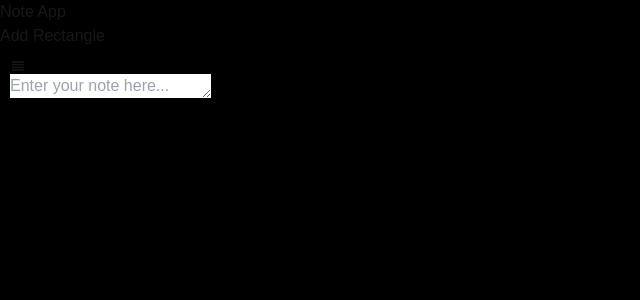
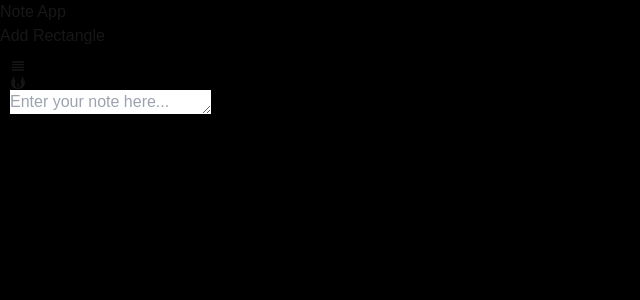
Before and after one commit to mohammadsarraf/teamclone, a Next.js app: page /notes in a window 1280 px wide. Shown: the top 300 px of the page, without its empty margins (0-640 px from the left). Built offline with nearby package versions, Linux system fonts and the light colour scheme.

Commit message:
menu pos.

```diff
--- a/src/app/notes/NoteGrid.tsx
+++ b/src/app/notes/NoteGrid.tsx
@@ -1,6 +1,8 @@
-import React, { RefObject } from "react";
+import { RefObject, useEffect, useState } from "react";
 import GridLayout from "react-grid-layout";
+import { FaJediOrder } from "react-icons/fa6";
 import { MdOutlineReorder } from "react-icons/md";
+import Menu from "./menu";
 
 interface Texts {
   [key: string]: string;
@@ -21,14 +23,33 @@ const NoteGrid = ({
   handleKeyDown,
   newRectKey,
   newRectRef,
+  rectMenuStates,
+  toggleRectMenu,
 }: {
   layout: Layout[];
   texts: Texts;
-  handleTextChange: (key: string, event: React.ChangeEvent<HTMLTextAreaElement>) => void;
-  handleKeyDown: (key: string, event: React.KeyboardEvent<HTMLTextAreaElement>) => void;
+  handleTextChange: (
+    key: string,
+    event: React.ChangeEvent<HTMLTextAreaElement>,
+  ) => void;
+  handleKeyDown: (
+    key: string,
+    event: React.KeyboardEvent<HTMLTextAreaElement>,
+  ) => void;
   newRectKey: string | null;
   newRectRef: RefObject<HTMLTextAreaElement | null>;
-}) => (
+  rectMenuStates: { [key: string]: boolean };
+  toggleRectMenu: (key: string) => void;
+}) => {
+  const calculateMenuPosition = (
+    itemIndex: number,
+    itemsPerPage: number = 23,
+  ) => {
+    const threshold = itemsPerPage - 3; // Last 3 items need "top"
+    return itemIndex >= threshold ? "top" : "bottom";
+  };
+
+  return (
     <GridLayout
       className="layout"
       layout={layout}
@@ -39,24 +60,51 @@ const NoteGrid = ({
       useCSSTransforms={true}
       isResizable={false}
     >
-    {layout.map((item) => (
-      <div key={item.i} className="flex w-full items-center p-4 text-black rounded">
+      {layout.map((item, index) => {
+        const menuPosition = calculateMenuPosition(index, 23);
+
+        return (
+          <div
+            key={item.i}
+            className="flex w-full items-center rounded p-4 text-black "
+          >
             <MdOutlineReorder className="drag-handle mr-4 cursor-move" />
+            <FaJediOrder
+              className="z-50 mr-4 cursor-pointer"
+              onClick={() => toggleRectMenu(item.i)}
+            />
+            {rectMenuStates[item.i] && (
+              <div
+                className={`absolute ${
+                  menuPosition === "top" ? "bottom-0 mb-2" : "-top-8 mt-2"
+                } left-20 w-fit rounded bg-gray-900 p-2 text-white `}
+              >
+                <div>
+                  <Menu />
+                </div>
+              </div>
+            )}
             <div className="flex-1 p-4">
               <textarea
                 value={texts[item.i]}
                 onChange={(e) => handleTextChange(item.i, e)}
                 onKeyDown={(e) => handleKeyDown(item.i, e)}
-            className="w-full bg-transparent outline-none resize-none overflow-hidden"
+                className="w-full resize-none overflow-hidden bg-transparent outline-none"
                 rows={1}
-            style={{ height: 'auto' }}
+                style={{ height: "auto" }}
                 ref={item.i === newRectKey ? newRectRef : null}
-            placeholder={layout.length === 1 && item.i === "rect1" ? "Enter your note here..." : ""}
+                placeholder={
+                  layout.length === 1 && item.i === "rect1"
+                    ? "Enter your note here..."
+                    : ""
+                }
               />
             </div>
           </div>
-    ))}
+        );
+      })}
     </GridLayout>
   );
+};
 
 export default NoteGrid;
--- a/src/app/notes/NoteHeader.tsx
+++ b/src/app/notes/NoteHeader.tsx
@@ -1,7 +1,7 @@
 import React from "react";
 
 const NoteHeader = ({ addRectangle }: { addRectangle: () => void }) => (
-  <header className="flex items-center justify-between p-4 bg-blue-800 text-white">
+  <header className="flex items-center justify-between bg-blue-800 p-4 text-white">
     <h1 className="text-xl">Note App</h1>
     <button onClick={addRectangle} className="bg-white p-2 text-black">
       Add Rectangle
--- /dev/null
+++ b/src/app/notes/menu.tsx
@@ -0,0 +1,39 @@
+export default function Menu() {
+    return(
+        <div>
+                              <button className="block w-full px-2 py-1 text-left hover:bg-gray-300">
+                    Paragraph
+                  </button>
+                  <button className="block w-full px-2 py-1 text-left hover:bg-gray-300">
+                    Task
+                  </button>
+                  <button className="block w-full px-2 py-1 text-left hover:bg-gray-300">
+                    Heading 1
+                  </button>
+                  <button className="block w-full px-2 py-1 text-left hover:bg-gray-300">
+                    Heading 2
+                  </button>
+                  <button className="block w-full px-2 py-1 text-left hover:bg-gray-300">
+                    Heading 3
+                  </button>
+                  <button className="block w-full px-2 py-1 text-left hover:bg-gray-300">
+                    Devider
+                  </button>
+                  <button className="block w-full px-2 py-1 text-left hover:bg-gray-300">
+                    Bullet point
+                  </button>
+                  <button className="block w-full px-2 py-1 text-left hover:bg-gray-300">
+                    Numbered List
+                  </button>
+                  <button className="block w-full px-2 py-1 text-left hover:bg-gray-300">
+                    Blockqoute
+                  </button>
+                  <button className="block w-full px-2 py-1 text-left hover:bg-gray-300">
+                    Image
+                  </button>
+                  <button className="block w-full px-2 py-1 text-left hover:bg-gray-300">
+                    Attachment
+                  </button>
+        </div>
+    )
+}
--- a/src/app/notes/page.tsx
+++ b/src/app/notes/page.tsx
@@ -4,6 +4,8 @@ import GridLayout from "react-grid-layout";
 import { MdOutlineReorder } from "react-icons/md";
 import "react-grid-layout/css/styles.css";
 import "react-resizable/css/styles.css";
+import { FaJediOrder } from "react-icons/fa6";
+import NoteGrid from "./NoteGrid";
 
 interface Texts {
   [key: string]: string;
@@ -17,58 +19,19 @@ interface Layout {
   h: number;
 }
 
-const NoteHeader = ({ addRectangle }: { addRectangle: () => void }) => (
-  <header className="flex items-center justify-between p-4 bg-blue-800 text-white">
+const NoteHeader = ({
+  addRectangle,
+  isClicked,
+}: {
+  addRectangle: () => void;
+  isClicked: boolean;
+}) => (
+  <header className="flex items-center justify-between bg-gray-800 p-4 text-white">
     <h1 className="text-xl">Note App</h1>
     <button onClick={addRectangle} className="bg-white p-2 text-black">
       Add Rectangle
     </button>
   </header>
-);
-
-const NoteGrid = ({
-  layout,
-  texts,
-  handleTextChange,
-  handleKeyDown,
-  newRectKey,
-  newRectRef,
-}: {
-  layout: Layout[];
-  texts: Texts;
-  handleTextChange: (key: string, event: React.ChangeEvent<HTMLTextAreaElement>) => void;
-  handleKeyDown: (key: string, event: React.KeyboardEvent<HTMLTextAreaElement>) => void;
-  newRectKey: string | null;
-  newRectRef: RefObject<HTMLTextAreaElement | null>;
-}) => (
-  <GridLayout
-    className="layout"
-    layout={layout}
-    cols={12}
-    rowHeight={30}
-    width={1200}
-    draggableHandle=".drag-handle"
-    useCSSTransforms={true}
-    isResizable={false}
-  >
-    {layout.map((item) => (
-      <div key={item.i} className="flex w-full items-center p-4 text-black rounded">
-        <MdOutlineReorder className="drag-handle mr-4 cursor-move" />
-        <div className="flex-1 p-4">
-          <textarea
-            value={texts[item.i]}
-            onChange={(e) => handleTextChange(item.i, e)}
-            onKeyDown={(e) => handleKeyDown(item.i, e)}
-            className="w-full bg-transparent outline-none resize-none overflow-hidden"
-            rows={1}
-            style={{ height: 'auto' }}
-            ref={item.i === newRectKey ? newRectRef : null}
-            placeholder={layout.length === 1 && item.i === "rect1" ? "Enter your note here..." : ""}
-          />
-        </div>
-      </div>
-    ))}
-  </GridLayout>
 );
 
 export default function Note() {
@@ -80,6 +43,10 @@ export default function Note() {
 
   const newRectRef = useRef<HTMLTextAreaElement | null>(null);
   const [newRectKey, setNewRectKey] = useState<string | null>(null);
+  const [isClicked, setIsClicked] = useState(false);
+  const [rectMenuStates, setRectMenuStates] = useState<{
+    [key: string]: boolean;
+  }>({});
 
   useEffect(() => {
     if (newRectRef.current) {
@@ -89,12 +56,15 @@ export default function Note() {
     }
   }, [newRectKey]);
 
-  const handleTextChange = (key: string, event: React.ChangeEvent<HTMLTextAreaElement>) => {
+  const handleTextChange = (
+    key: string,
+    event: React.ChangeEvent<HTMLTextAreaElement>,
+  ) => {
     setTexts({
       ...texts,
       [key]: event.target.value,
     });
-    event.target.style.height = 'auto';
+    event.target.style.height = "auto";
     event.target.style.height = `${event.target.scrollHeight}px`;
 
     const newLayout = layout.map((item) => {
@@ -106,16 +76,19 @@ export default function Note() {
     setLayout(newLayout);
   };
 
-  const handleKeyDown = (key: string, event: React.KeyboardEvent<HTMLTextAreaElement>) => {
-    if (event.key === 'Enter' && !event.shiftKey) {
+  const handleKeyDown = (
+    key: string,
+    event: React.KeyboardEvent<HTMLTextAreaElement>,
+  ) => {
+    if (event.key === "Enter" && !event.shiftKey) {
       event.preventDefault();
       const newKey = `rect${Object.keys(texts).length + 1}`;
-      const index = layout.findIndex(item => item.i === key);
+      const index = layout.findIndex((item) => item.i === key);
 
       const newLayout = [
         ...layout.slice(0, index + 1),
         { i: newKey, x: 0, y: layout[index].y + 1, w: 12, h: 1 },
-        ...layout.slice(index + 1).map(item => ({ ...item, y: item.y + 1 }))
+        ...layout.slice(index + 1).map((item) => ({ ...item, y: item.y + 1 })),
       ];
 
       setTexts({
@@ -124,7 +97,7 @@ export default function Note() {
       });
       setLayout(newLayout);
       setNewRectKey(newKey);
-    } else if (event.key === 'Backspace' && texts[key] === "") {
+    } else if (event.key === "Backspace" && texts[key] === "") {
       event.preventDefault();
       removeRectangle(key);
     }
@@ -135,9 +108,9 @@ export default function Note() {
     delete newTexts[key];
 
     const newLayout = layout
-      .filter(item => item.i !== key)
-      .map(item => {
-        if (item.y > layout.find(l => l.i === key)!.y) {
+      .filter((item) => item.i !== key)
+      .map((item) => {
+        if (item.y > layout.find((l) => l.i === key)!.y) {
           return { ...item, y: item.y - 1 };
         }
         return item;
@@ -151,7 +124,7 @@ export default function Note() {
       setLayout(defaultLayout);
       setNewRectKey("rect1");
     } else {
-      const index = layout.findIndex(item => item.i === key);
+      const index = layout.findIndex((item) => item.i === key);
       if (index > 0) {
         setNewRectKey(layout[index - 1].i);
       } else if (newLayout.length > 0) {
@@ -170,9 +143,16 @@ export default function Note() {
     setNewRectKey(newKey);
   };
 
+  const toggleRectMenu = (key: string) => {
+    setRectMenuStates((prev) => ({
+      ...prev,
+      [key]: !prev[key],
+    }));
+  };
+
   return (
-    <div className="flex h-screen w-screen flex-col bg-blue-600">
-      <NoteHeader addRectangle={addRectangle} />
+    <div className="flex h-screen w-screen flex-col bg-gray-600">
+      <NoteHeader addRectangle={addRectangle} isClicked={isClicked} />
       <div className="flex-1 overflow-auto p-4">
         <NoteGrid
           layout={layout}
@@ -181,6 +161,8 @@ export default function Note() {
           handleKeyDown={handleKeyDown}
           newRectKey={newRectKey}
           newRectRef={newRectRef}
+          rectMenuStates={rectMenuStates}
+          toggleRectMenu={toggleRectMenu}
         />
       </div>
     </div>
```
Also changed, not shown: src/app/notes/noteUtils.ts (+13 -13 lines). Lines whose indentation alone changed are shown as unchanged.
